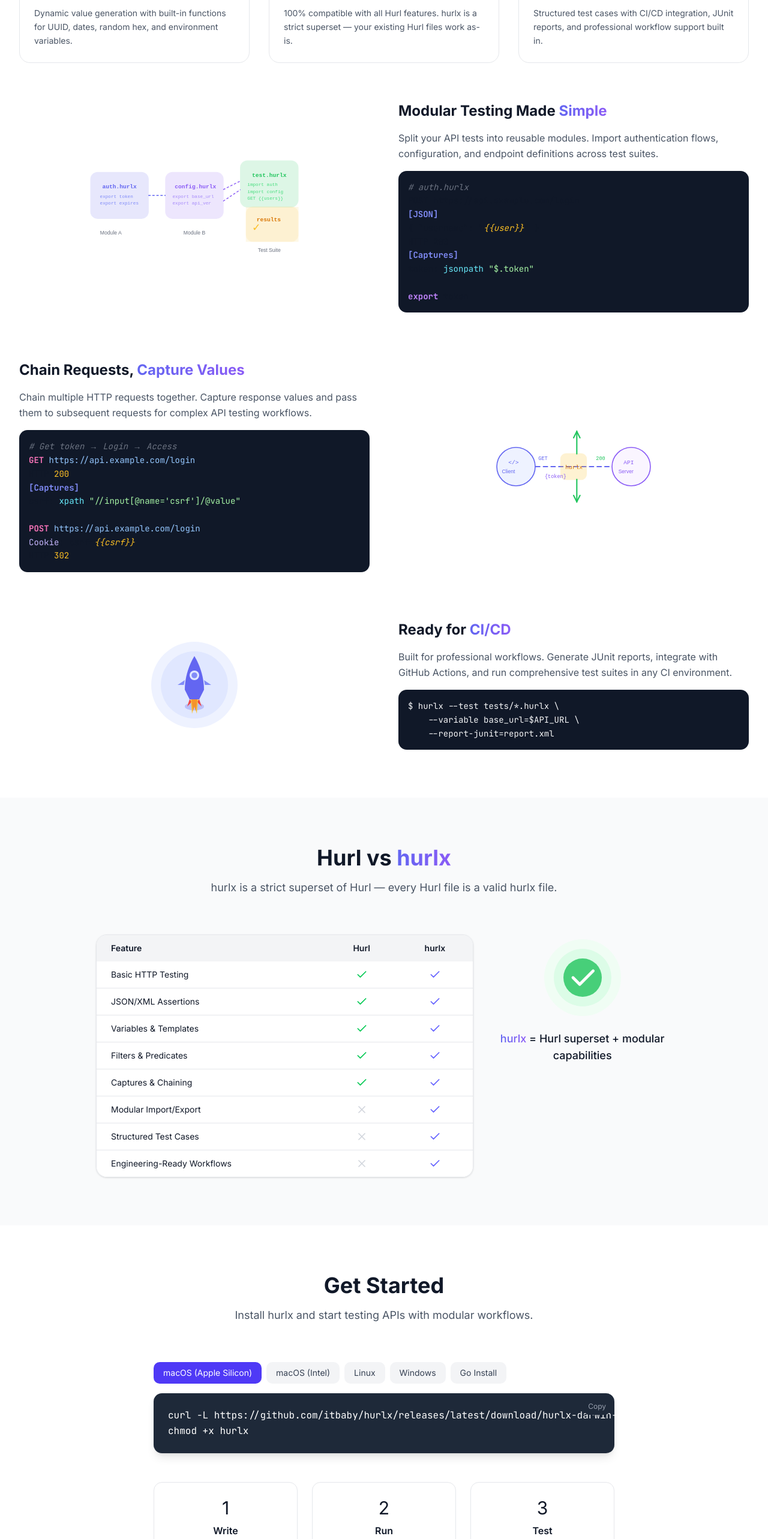
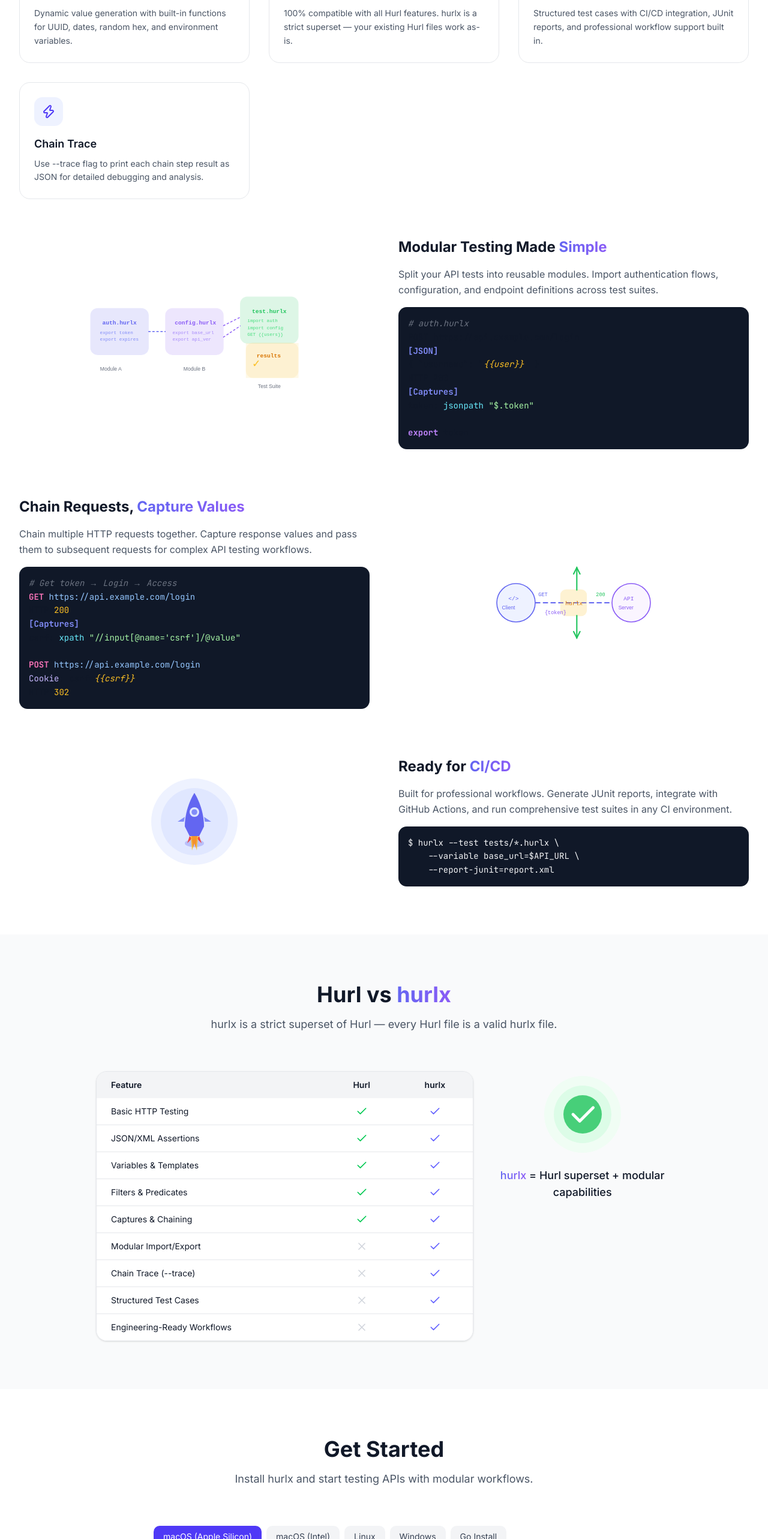
Before and after one commit to itbaby/hurlx-website, a Next.js app: page / in a window 1280 px wide. Shown: the part 1980-4546 px from the top of the page at 60% size. Built offline with nearby package versions, Linux system fonts and the light colour scheme.

Commit message:
Update website with new features from hurlx 1.0.8

```diff
--- a/src/components/comparison.tsx
+++ b/src/components/comparison.tsx
@@ -8,6 +8,7 @@
   { name: "Filters & Predicates", hurl: true, hurlx: true },
   { name: "Captures & Chaining", hurl: true, hurlx: true },
   { name: "Modular Import/Export", hurl: false, hurlx: true },
+  { name: "Chain Trace (--trace)", hurl: false, hurlx: true },
   { name: "Structured Test Cases", hurl: false, hurlx: true },
   { name: "Engineering-Ready Workflows", hurl: false, hurlx: true },
 ];
--- a/src/components/features.tsx
+++ b/src/components/features.tsx
@@ -37,6 +37,12 @@
     title: "Engineering Ready",
     description:
       "Structured test cases with CI/CD integration, JUnit reports, and professional workflow support built in.",
+  },
+  {
+    icon: Zap,
+    title: "Chain Trace",
+    description:
+      "Use --trace flag to print each chain step result as JSON for detailed debugging and analysis.",
   },
 ];
 
--- a/src/components/installation.tsx
+++ b/src/components/installation.tsx
@@ -124,7 +124,7 @@
           </div>
 
           <div className="mt-12 relative bg-gray-800 dark:bg-gray-800 rounded-xl p-6 shadow-lg">
-            <CopyButton text={`# hello.hurlx\nGET https://example.com\nHTTP 200\n\nhurlx hello.hurlx\nhurlx --test hello.hurlx`} />
+            <CopyButton text={`# hello.hurlx\nGET https://example.com\nHTTP 200\n\nhurlx hello.hurlx\nhurlx --test hello.hurlx\nhurlx --verbose test.hurlx\nhurlx --test tests/*.hurlx\nhurlx --trace test.hurlx`} />
             <pre className="text-sm md:text-base text-white font-mono leading-relaxed">
               <code>{`# hello.hurlx
 GET https://example.com
@@ -133,7 +133,8 @@
 $ hurlx hello.hurlx
 $ hurlx --test hello.hurlx
 $ hurlx --verbose test.hurlx
-$ hurlx --test tests/*.hurlx`}</code>
+$ hurlx --test tests/*.hurlx
+$ hurlx --trace test.hurlx`}</code>
             </pre>
           </div>
         </div>
```
